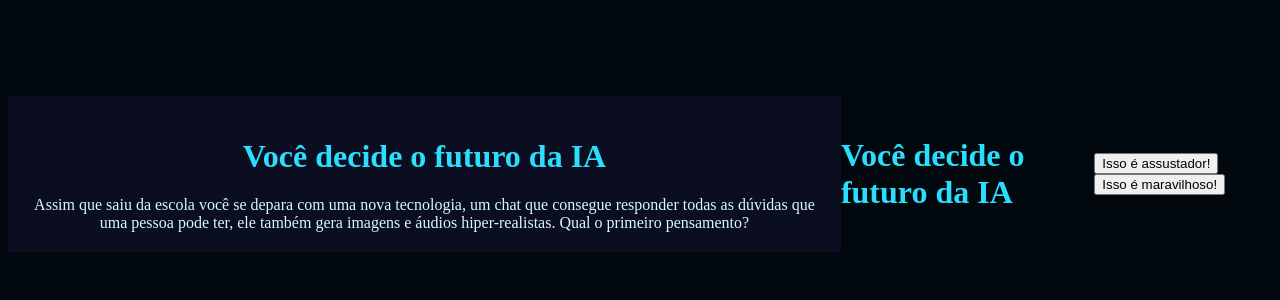
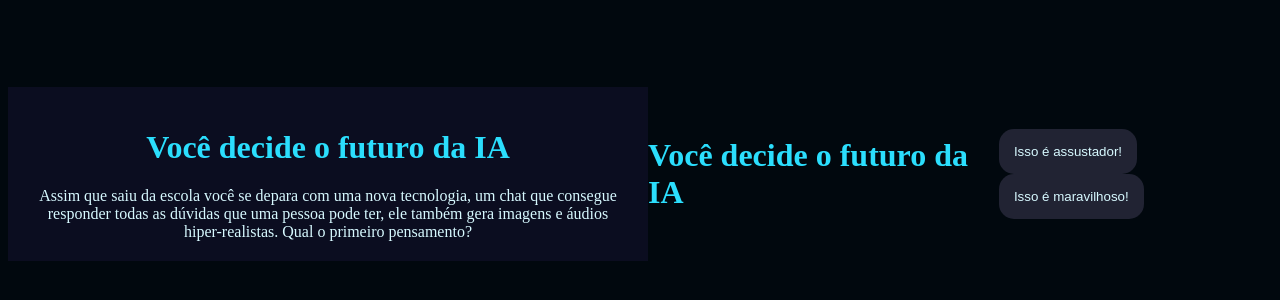
Before and after one commit to Mariaramos19/projeto-3-trimestre, a plain HTML site: page index.html in a window 1280 px wide. Shown: the part 234-534 px from the top of the page. Drawn offline with Linux system fonts and the light colour scheme.

Commit message:
Update style.css

```diff
--- a/style.css
+++ b/style.css
@@ -1,28 +1,43 @@
-:root {
-    --cor-fundo: #01080E;
+:root{
+    --cor-fundo: #01080E ;
     --cor-principal: #0B0D20 ;
     --cor-secundaria: #212333;
     --cor-destaque: #2BDEFD;
     --cor-texto: #D7F9FF;
+
 }
+
 body {
     background-color: var(--cor-fundo);
     color: var(--cor-texto);
     display: flex;
     justify-content: center;
     align-items: center;
-  min-height: 100vh;}
+    min-height: 100vh;
+}
 
 .caixa-principal{
     background-color: var(--cor-principal);
     width: 90%;
+    max-width: 600px;
     text-align: center;
-  padding: 20px;}
-
-
-
+    padding: 20px;
+}
 
 h1{
     color: var(--cor-destaque);
+}
 
+button {
+    background-color: var(--cor-secundaria);
+    color: var(--cor-texto);
+    border: none;
+    border-radius: 15px;
+    padding: 15px;
+    transition: background-color 0.3s;
 }
+
+button:hover{
+    background-color: var(--cor-destaque);
+    color: var(--cor-principal);
+}
```
Lines whose indentation alone changed are shown as unchanged.
